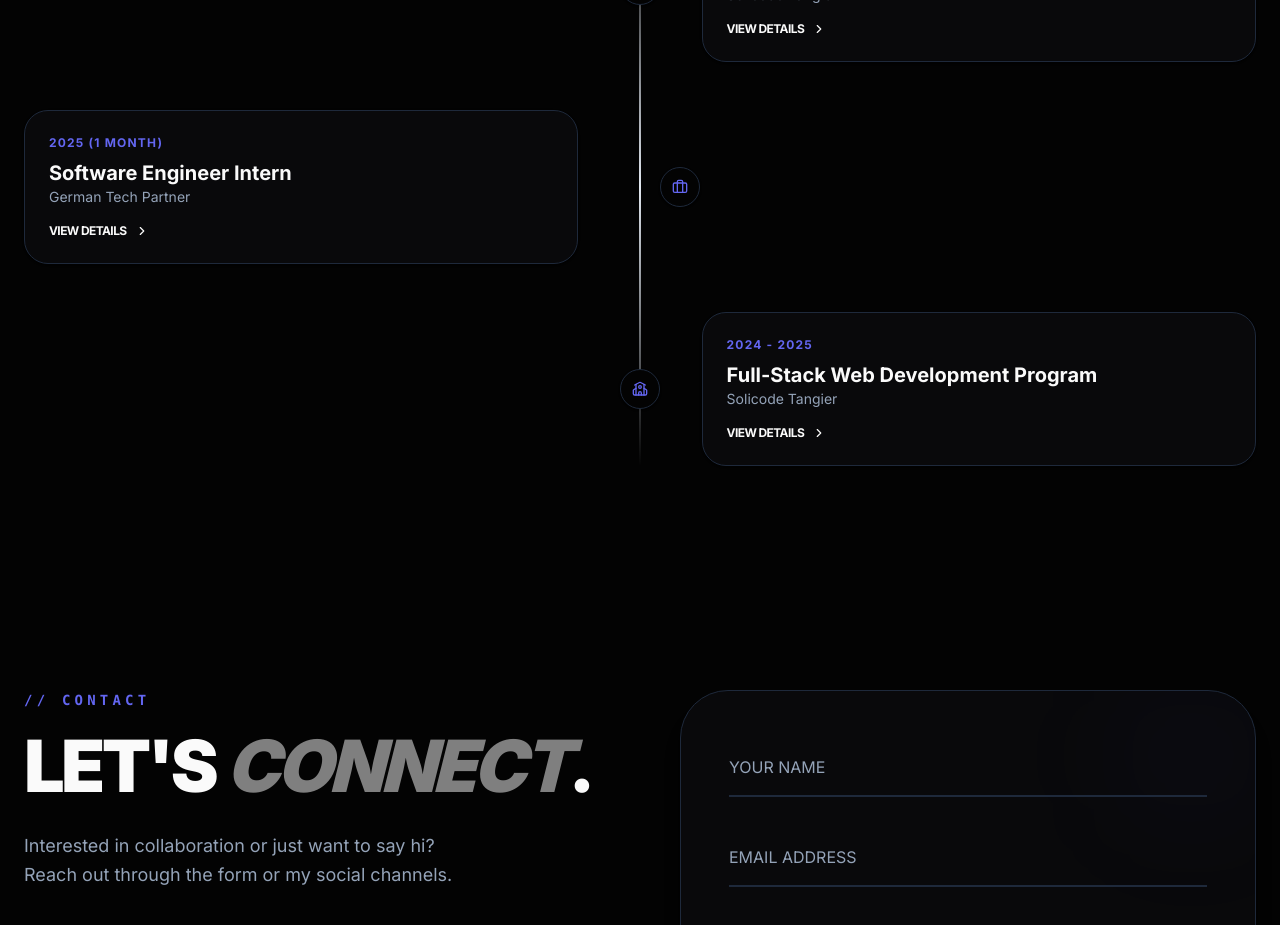
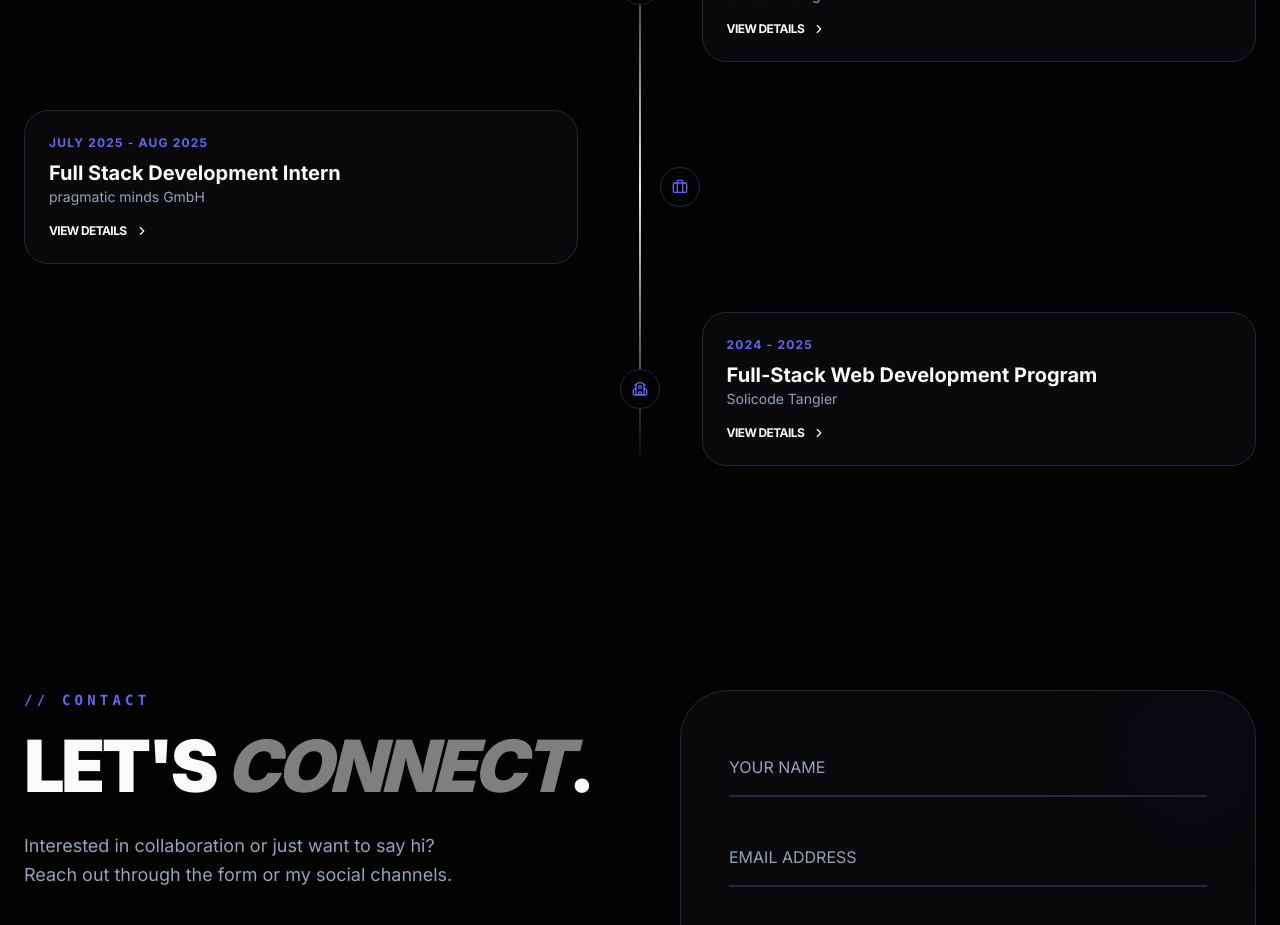
Before and after one commit to abdelhaymallouli/Portfolioo-Mallouli-Abdelhay, a Next.js app: page / in a window 1280 px wide. Shown: the part 3700-4625 px from the top of the page. Built offline with nearby package versions, Linux system fonts and the light colour scheme.

Commit message:
fix small erreur

```diff
--- a/src/data/Experience.ts
+++ b/src/data/Experience.ts
@@ -19,10 +19,10 @@ export const EXPERIENCES = [
     tech: ["Kotlin", "Jetpack Compose", "Android Studio", "Laravel", "Eloquent", "Retrofit", "GitFlow", "Linux/Apache", "tailwind(Preline)","Alpine.js"]
   },
 {
-    company: "German Tech Partner",
-    role: "Software Engineer Intern",
+    company: "pragmatic minds GmbH",
+    role: "Full Stack Development Intern",
     type: "work",
-    period: "2025 (1 Month)",
+    period: "July 2025 - Aug 2025",
     location: "Germany / Remote",
     description: "Architected and deployed a suite of production-ready Mattermost plugins and Go-based microservices to automate enterprise workflows and HR compliance.",
     details: [
@@ -34,7 +34,7 @@ export const EXPERIENCES = [
       "Containerized all bot services using Docker and established local development environments with hot-reloading for rapid plugin iteration."
     ],
     tech: ["Golang", "Mattermost Plugin API", "Microsoft Graph API", "REST APIs", "OAuth2", "Docker", "PostgreSQL", "Personio & MOCO SDKs"]
-  },
+},
 {
     company: "Solicode Tangier",
     role: "Full-Stack Web Development Program",
```
